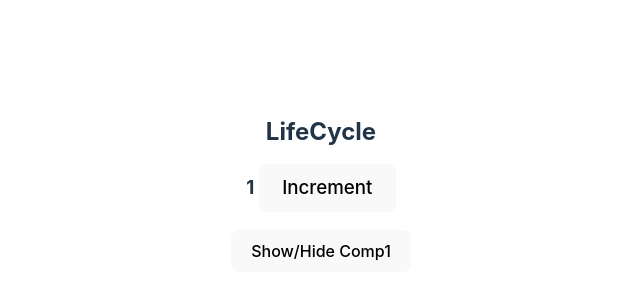
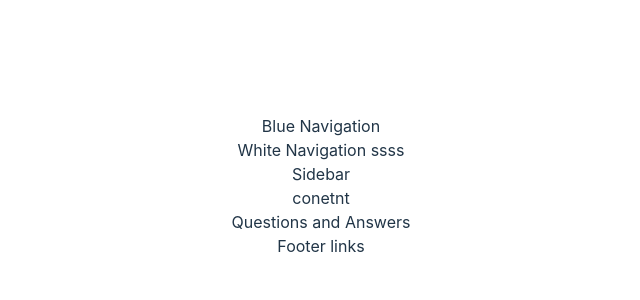
Before and after one commit to ajeyatm/react-turorial-projects, a React (Vite) app in the folder github-users/: page / in a window 1280 px wide. Shown: the part 214-514 px from the top of the page, without its empty margins (319-959 px from the left). Built offline with nearby package versions, Linux system fonts and the light colour scheme.

Commit message:
cutom hooks

```diff
--- a/github-users/src/App.jsx
+++ b/github-users/src/App.jsx
@@ -1,9 +1,10 @@
 import './App.css'
-import LifeCycle from './components/LifeCycle'
+import Counter from './components/Counter'
+// import LifeCycle from './components/LifeCycle'
 // import Todo from './components/Todo'
 // import Todo_V2 from './components/Todo_V2'
 // import SomeComponent from './components/SomeComponent'
-// import GitHubUsers from './components/GitHubUsers'
+import GitHubUsers from './components/GitHubUsers'
 // import RevisitProps from './components/RevisitProps'
 // import RevisitUseEffect from './components/RevisitUseEffect'
 
@@ -16,7 +17,8 @@ function App() {
       {/* <SomeComponent /> */}
       {/* <Todo /> */}
       {/* <Todo_V2 /> */}
-      <LifeCycle />
+      {/* <LifeCycle /> */}
+      <Counter />
     </div>
   )
 }
--- /dev/null
+++ b/github-users/src/components/Counter.jsx
@@ -0,0 +1,52 @@
+import React from 'react'
+
+//code- splitting
+//code- reusability
+//code - maintenance
+
+const Counter = () => {
+  return (
+    <div>
+      <TopNavigation />
+
+      <div> Sidebar</div>
+      <div>conetnt</div>
+
+      {/* <Product name={'tv'} price={0} img={''} />
+      <Product name={'camera'} price={220000} img={''} />
+      <Product name={'tv'} price={23000} /> */}
+
+      <Footer />
+    </div>
+  )
+}
+
+const TopNavigation = () => {
+  return (
+    <div>
+      <div>Blue Navigation</div>
+      <div>White Navigation ssss</div>
+    </div>
+  )
+}
+
+const Footer = () => {
+  return (
+    <div>
+      <div>Questions and Answers</div>
+      <div>Footer links</div>
+    </div>
+  )
+}
+
+const secondPage = () => {
+  return (
+    <>
+      <TopNavigation />
+      <div>Conetent of the page</div>
+      <Footer />
+    </>
+  )
+}
+
+export default Counter
--- a/github-users/src/components/GitHubUsers.jsx
+++ b/github-users/src/components/GitHubUsers.jsx
@@ -1,6 +1,7 @@
 import React, { useState, useEffect, useRef, useCallback } from 'react'
 import axios from 'axios'
 import User from './User'
+import useFetchUsers from '../hooks/useFetchUsers'
 
 const GITHUB_API = 'https://api.github.com/users'
 
@@ -12,10 +13,15 @@ const GitHubUsers = () => {
    * i wl store it in state variable
    * i wl use that state variable to display content on the screen/ui
    */
-  const [users, setUsers] = useState([])
+  // const [users, setUsers] = useState([])
   const [searchKey, setSearchKey] = useState(null)
 
   const inputRef = useRef()
+
+  //hooks starts with prefix-use
+  //hooks should not be used inside conditionals or loops
+
+  const { data, error, loading } = useFetchUsers(GITHUB_API)
 
   function getGitHubUsers() {
     fetch(GITHUB_API)
@@ -61,11 +67,14 @@ const GitHubUsers = () => {
     }
   }, [])
 
-  useEffect(() => {
-    // getGitHubUsers()
-    // getUsers()
-    getUsersByAxios()
-  }, [])
+  // useEffect(() => {
+  // // getGitHubUsers()
+  // // getUsers()
+  // getUsersByAxios()
+  // }, [])
+
+  if (loading) return <div>Loading...</div>
+  if (error) return <div>Something Went wrong...</div>
 
   return (
     <div>
@@ -82,8 +91,8 @@ const GitHubUsers = () => {
         />
         <button
           onClick={() => {
-            console.log(inputRef)
-            // setSearchKey(inputRef.current.value)
+            // console.log(inputRef)
+            setSearchKey(inputRef.current.value)
           }}
         >
           Search
@@ -98,7 +107,7 @@ const GitHubUsers = () => {
         </button>
       </div>
       <div style={{ display: 'grid', gridTemplateColumns: '1fr 1fr 1fr' }}>
-        {users
+        {data
           .filter((user, index) => {
             // if(searchKey=== null || searchKey==='') return true
             if (!searchKey) return true //if searchKey is empty , then return all users
--- /dev/null
+++ b/github-users/src/hooks/useFetchUsers.jsx
@@ -0,0 +1,28 @@
+import axios from 'axios'
+import { useState, useEffect } from 'react'
+
+const useFetchUsers = (url) => {
+  const [data, setData] = useState([])
+  const [error, setError] = useState(null)
+
+  const getUsersByAxios = async () => {
+    try {
+      const res = await axios.get(url)
+      console.log('resp from axios: =', res.data)
+      setData(res.data)
+    } catch (error) {
+      setError(error)
+    }
+  }
+  useEffect(() => {
+    getUsersByAxios()
+  }, [])
+
+  return {
+    data,
+    error,
+    loading: !error && !data?.length, // ! => no, not
+  }
+}
+
+export default useFetchUsers
```
